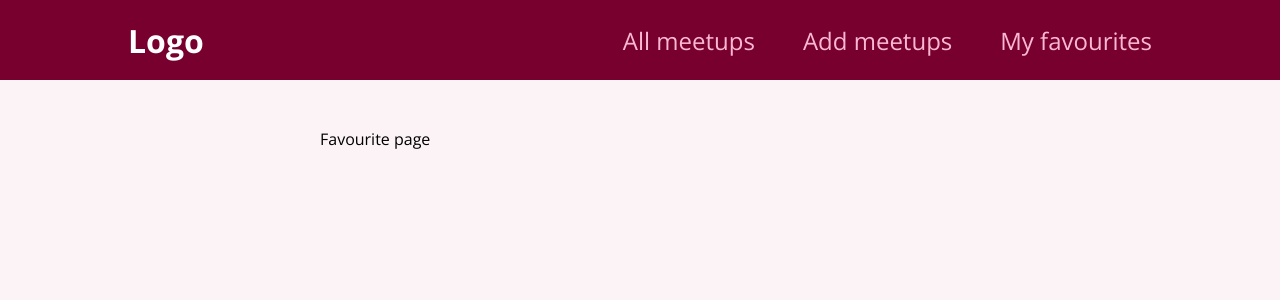
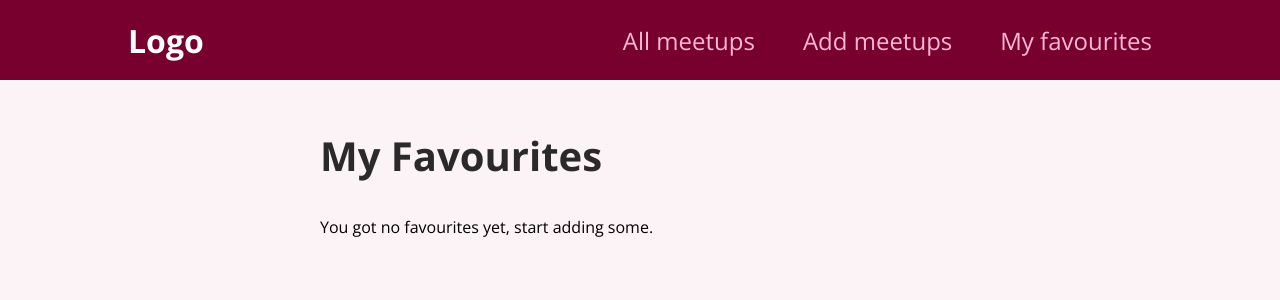
Before and after one commit to cletuskingdom/meetup-react-app, a React (Create React App) app: page /favourites in a window 1280 px wide. Shown: the top 300 px of the page. Built offline with nearby package versions, Linux system fonts and the light colour scheme.

Commit message:
users can add and remove favourite using states.

```diff
--- a/src/pages/Favourites.js
+++ b/src/pages/Favourites.js
@@ -1,5 +1,24 @@
+import { useContext } from "react";
+import MeetupList from "../components/meetups/MeetupList";
+import FavouritesContext from "../store/favourite-content";
+
 function FavouritesPage() {
-  return <div>Favourite page</div>;
+  const favouristeCtx = useContext(FavouritesContext);
+
+  let content;
+
+  if (favouristeCtx.totalFavourites === 0) {
+    content = <p>You got no favourites yet, start adding some.</p>;
+  } else {
+    content = <MeetupList meetups={favouristeCtx.favourites} />;
+  }
+
+  return (
+    <section>
+      <h1>My Favourites</h1>
+      {content}
+    </section>
+  );
 }
 
 export default FavouritesPage;
```
